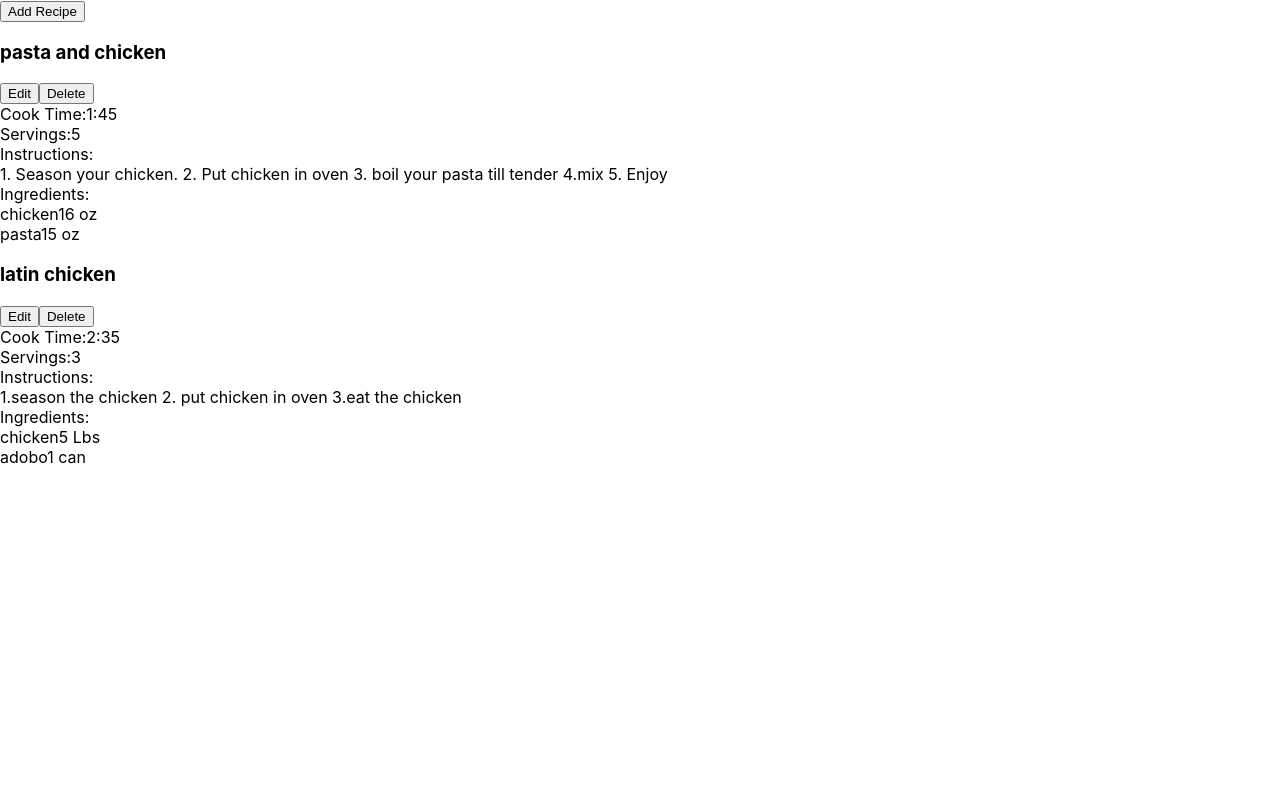
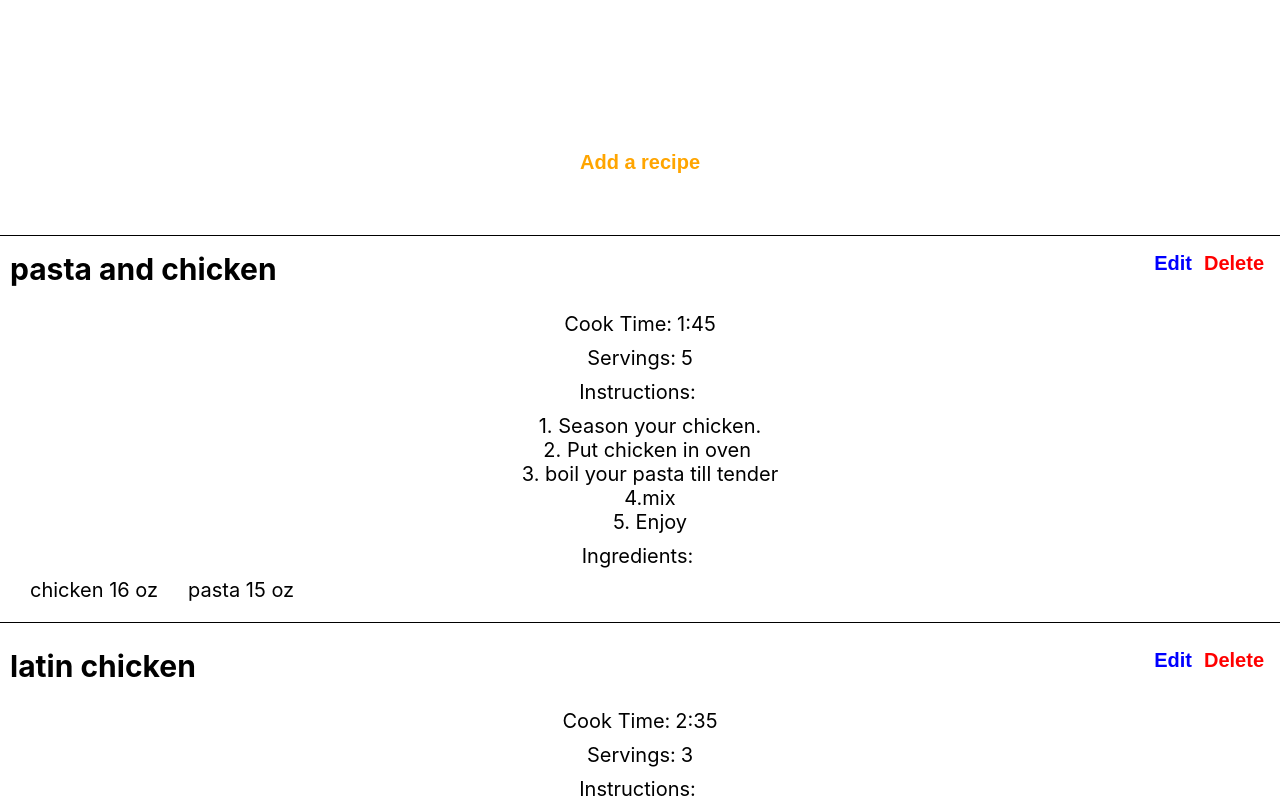
Before and after one commit to navillacreces/cookbook-client, a React (Create React App) app: page / in a window 1280 px wide. Shown: the top 800 px of the page. Built offline with nearby package versions, Linux system fonts and the light colour scheme.

Commit message:
wiring demo/deletebutton

```diff
--- a/package.json
+++ b/package.json
@@ -8,7 +8,8 @@
     "@testing-library/user-event": "^7.2.1",
     "react": "^16.13.1",
     "react-dom": "^16.13.1",
-    "react-scripts": "3.4.1"
+    "react-scripts": "3.4.1",
+    "uuid": "^8.0.0"
   },
   "scripts": {
     "start": "react-scripts start",
--- a/src/components/App.js
+++ b/src/components/App.js
@@ -1,6 +1,9 @@
 import React from 'react';
 import RecipeList from './RecipeList'
 import '../css/app.css'
+//import RecipeContext from './RecipeContext'
+import {v4 as uuidv4} from 'uuid'
+//import RecipeContext from './RecipeContext';
 
 const sampleRecipes = [
   {
@@ -45,14 +48,68 @@ const sampleRecipes = [
 ];
 
 
+
 export default class App extends React.Component{
+
+
+  constructor(props){
+    super(props)
+    this.state = {
+      recipes: []
+    }
+  }
+
+
+
+
+  handleRecipeAdd = () =>{
+
+    const newRecipe = {
+      id : uuidv4(),
+      name: 'new',
+      cookTime: '1:00',
+      servings: 3,
+      instructions: 'instruc',
+      ingredients: [{id:uuidv4(),name:'name',amount:'one Tablespoon'}]
+
+    }
+
+    this.setState({
+      recipes: [...this.state.recipes,newRecipe]
+    })
+  }
+
+  handleRecipeDelete = id =>{
+    console.log(id)
+    this.setState({
+      recipes : this.state.recipes.filter(recipe => recipe.id !== id)
+    });
+  }
+
+
+  componentDidMount(){
+    this.setState({
+      recipes: sampleRecipes
+    })
+  }
 
   render(){
 
+    const value = {
+      recipes: this.state.recipes,
+      handleRecipeDelete: this.handleRecipeDelete,
+      handleRecipeAdd: this.handleRecipeAdd
+    }
+
     return (
+
       <div className="App">
-       <RecipeList recipes={sampleRecipes} />
+       <RecipeList recipes={this.state.recipes}
+       handleRecipeAdd={this.handleRecipeAdd}
+       handleRecipeDelete={this.handleRecipeDelete} />
       </div>
+
+
     )
   }
 
--- a/src/components/Ingredient.js
+++ b/src/components/Ingredient.js
@@ -9,6 +9,7 @@ export default class Ingredient extends Component {
         return (
             <div>
                 <span>{name}</span>
+                {' '}
                 <span>{amount}</span>
             </div>
         )
--- a/src/components/IngredientList.js
+++ b/src/components/IngredientList.js
@@ -1,5 +1,5 @@
 import React, { Component } from 'react'
-import ingredient from './Ingredient'
+
 import Ingredient from './Ingredient'
 
 
@@ -15,7 +15,7 @@ export default class IngredientList extends Component {
         })
 
         return (
-            <div>
+            <div className="ingredient_grid">
                 {ingredientElement}
             </div>
         )
--- a/src/components/Recipe.js
+++ b/src/components/Recipe.js
@@ -1,5 +1,7 @@
 import React, { Component } from 'react'
 import IngredientList from './IngredientList';
+//import RecipeContext from './App'
+
 
 export default class Recipe extends Component {
 
@@ -7,35 +9,43 @@ export default class Recipe extends Component {
 
     render() {
 
+
        const {
-           name,cookTime,instructions,servings,ingredients
+           id,
+           name,
+           cookTime,
+           instructions,
+           servings,
+           ingredients,
+           handleRecipeDelete
+
        } = this.props;
 
 
         return (
-            <div>
-      <div>
-        <h3>{name}</h3>
+            <div className="recipe">
+      <div className="recipe_header">
+        <h3 className="recipe_title">{name}</h3>
         <div>
-          <button>Edit</button>
-          <button>Delete</button>
+          <button className="bttn edit-bttn mr-1">Edit</button>
+          <button className="bttn delete-bttn mr-1" onClick={() => handleRecipeDelete(id)}>Delete</button>
         </div>
       </div>
-      <div>
-        <span>Cook Time:</span>
-        <span>{cookTime}</span>
+      <div className="recipe_row">
+        <span className="recipe_label">Cook Time:</span>
+        <span className="recipe_value">{cookTime}</span>
       </div>
-      <div>
-        <span>Servings:</span>
-        <span>{servings}</span>
+      <div className="recipe_row">
+        <span className="recipe_label">Servings:</span>
+        <span className="recipe_value">{servings}</span>
       </div>
-      <div>
-        <span>Instructions:</span>
-        <div>{instructions}</div>
+      <div className="recipe_row">
+        <span className="recipe_label">Instructions:</span>
+        <div className="recipe_value indented recipe_instructions">{instructions}</div>
       </div>
-      <div>
-          <span>Ingredients:</span>
-          <div>
+      <div className="recipe_row">
+          <span className="recipe_label">Ingredients:</span>
+          <div className="recipe_value indented">
               <IngredientList ingredients={ingredients} />
           </div>
       </div>
--- a/src/components/RecipeList.js
+++ b/src/components/RecipeList.js
@@ -1,17 +1,24 @@
 import React, { Component } from 'react'
-
 import Recipe from './Recipe'
-
 
 export default class RecipeList extends Component {
 
+
+
+
     render(){
+
+        const {recipes, handleRecipeDelete} = this.props
         return(
-            <div>
-                <button>Add Recipe</button>
+            <div className="recipe-list">
+                <div className="add-button-container">
+                    <button className="bttn add-bttn">Add a recipe</button>
+                </div>
+                <div>
                 {this.props.recipes.map(recipe =>{
-                  return  <Recipe key={recipe.id} {...recipe} ></Recipe>
+                  return  <Recipe key={recipe.id} handleRecipeDelete={handleRecipeDelete} {...recipe}></Recipe>
                 })}
+                </div>
             </div>
         )
     }
--- a/src/css/app.css
+++ b/src/css/app.css
@@ -0,0 +1,20 @@
+/*@import-normalize;*/
+@import 'recipeList.css';
+@import 'buttons.css';
+@import 'recipe.css';
+@import 'ingredientList.css';
+/*
+*, *::before, *::after{
+    font-family: Arial, Helvetica, sans-serif;
+}
+*/
+
+html{
+    font-size: 20px;
+}
+
+body{
+    margin: 0;
+    padding: 0;
+
+}
--- /dev/null
+++ b/src/css/buttons.css
@@ -0,0 +1,21 @@
+.bttn{
+    font-size: inherit;
+    background: none;
+    font-weight: bold;
+    outline: none;
+    border: none;
+    border-radius: 5px 20px;
+    cursor: pointer;
+}
+
+.add-bttn{
+    color: orange;
+}
+
+.edit-bttn{
+    color: blue;
+}
+
+.delete-bttn{
+    color: red;
+}
--- /dev/null
+++ b/src/css/ingredientList.css
@@ -0,0 +1,7 @@
+.ingredient_grid{
+    display: grid;
+    grid-template-columns: repeat(2, auto);
+    row-gap: 10px;
+    justify-content: flex-start;
+    column-gap: 30px;
+}
--- /dev/null
+++ b/src/css/recipe.css
@@ -0,0 +1,50 @@
+.recipe{
+    margin-top: 10px;
+    padding: 10px;
+    padding-bottom: 20px;
+    border-bottom: 1px solid black;
+}
+
+.recipe:first-child{
+    border-top: 1px solid black;
+}
+
+
+.recipe_header{
+
+    display: flex;
+    justify-content: space-between;
+
+    padding-top: 5px;
+    padding-bottom: 15px;
+
+}
+
+.recipe_row{
+    margin-top: 10px;
+}
+
+.indented{
+    margin-top: 10px;
+    margin-left: 20px;
+}
+
+.recipe_instructions{
+
+    white-space: pre-wrap;
+
+}
+.recipe_label{
+    margin-right: 5px;
+}
+
+
+.recipe_value{
+    font-weight: normal;
+}
+
+.recipe_title{
+
+    margin: 0;
+    font-size: 1.5rem;
+}
--- /dev/null
+++ b/src/css/recipeList.css
@@ -0,0 +1,15 @@
+.recipe-list{
+
+    text-align: center;
+    min-height: 100vh;
+    width: 100%;
+
+}
+
+
+.add-button-container{
+
+
+    padding-top: 150px;
+    padding-bottom: 50px;
+}
```
Also changed, not shown: 1 other file (tests, documents, lock files or other folders).
